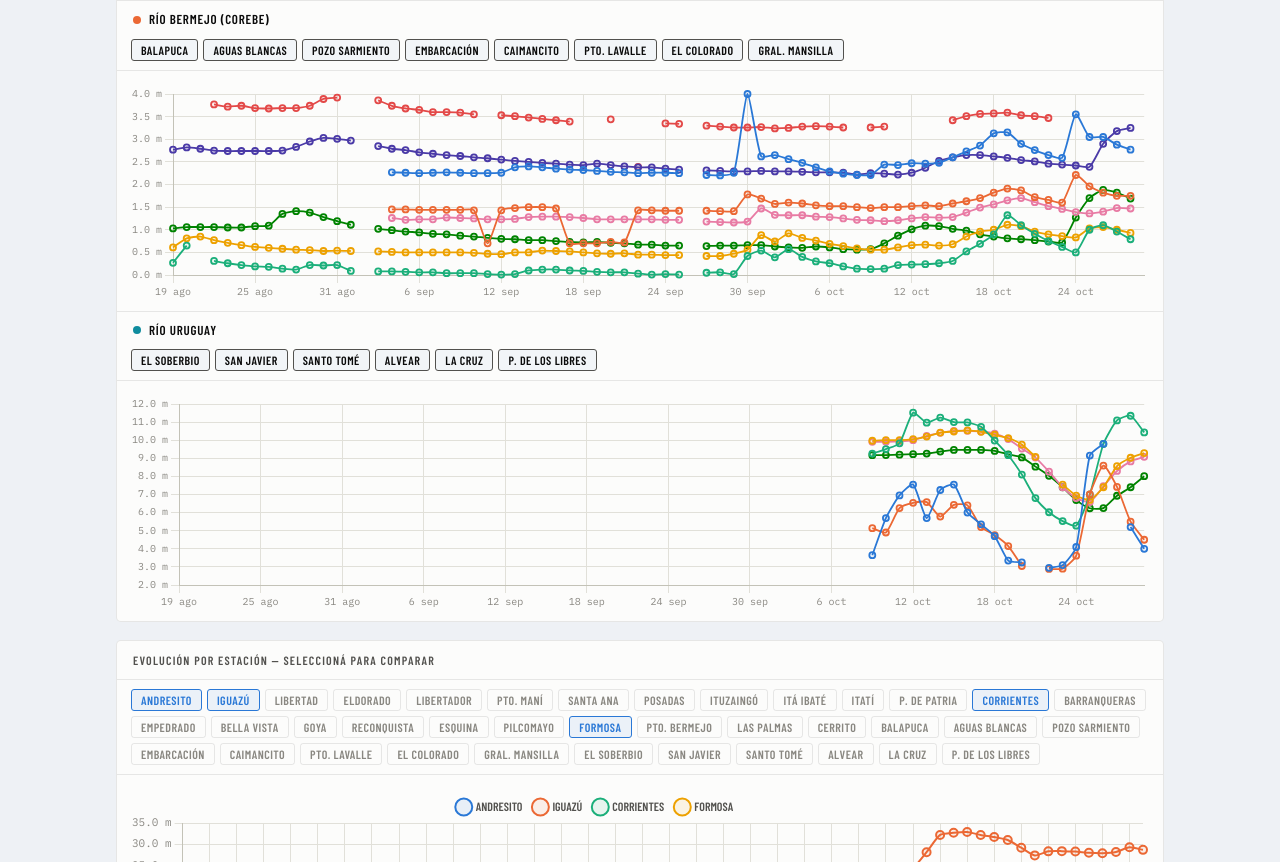
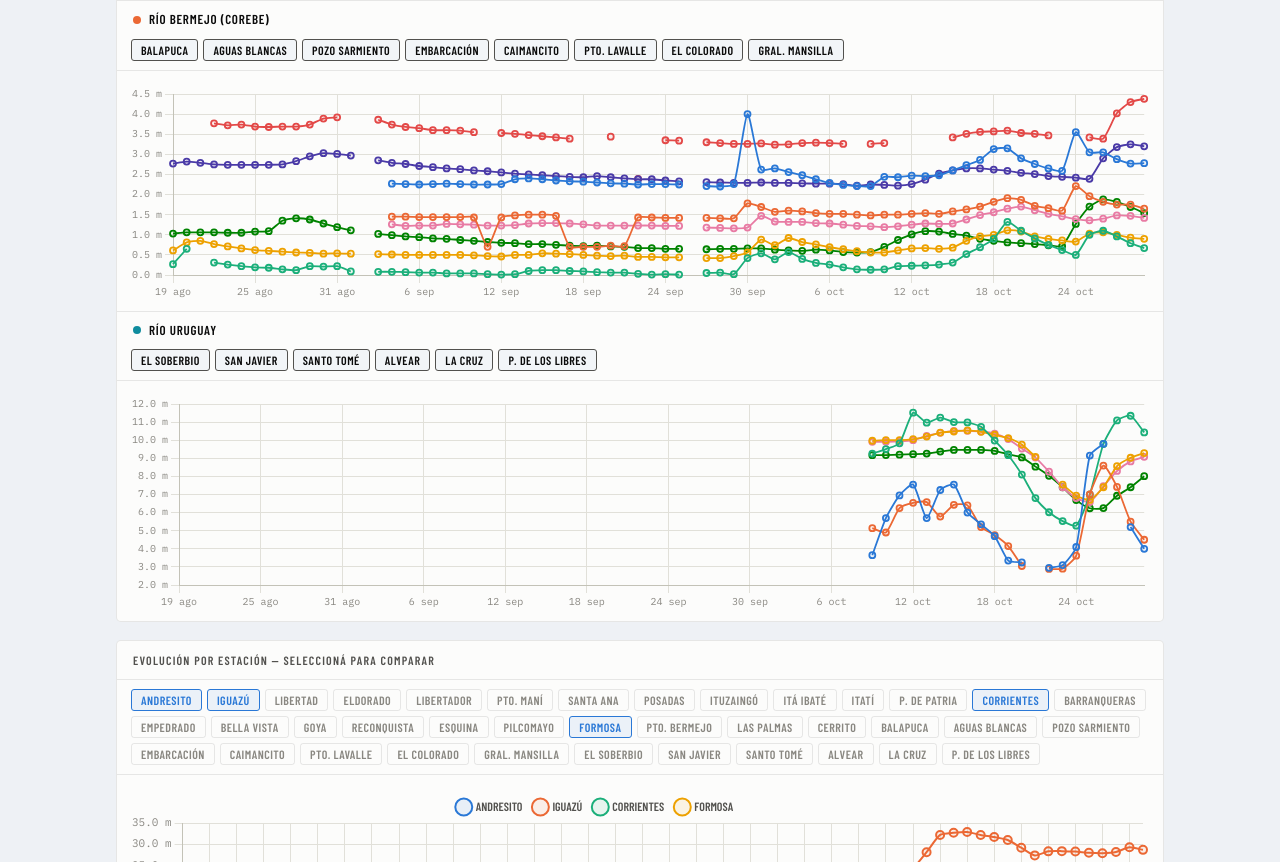
Before and after one commit to ayelenmontserrat-prog/Monitor-H-drico, a plain HTML site: page index.html in a window 1280 px wide. Shown: the part 3137-3999 px from the top of the page. Drawn offline with nearby package versions, Linux system fonts and the light colour scheme.

Commit message:
Monitor Hídrico NEA - 2026-10-29 12:30

```diff
--- a/index.html
+++ b/index.html
@@ -121,14 +121,14 @@ const RIVERS = [
   { id:'bermejo', name:'Río Bermejo (COREBE)', cv:'--bermejo',
     corebe: true,
     stations:[
-      {n:'BALAPUCA',      alerta:null, evacuacion:null, r:[null,null,null,null,null,null,null,null,null,null,null,null,null,null,null,null,2.27,2.26,2.25,2.26,2.27,2.26,2.25,2.25,2.26,2.38,2.4,2.38,2.35,2.33,2.32,2.3,2.28,2.27,2.25,2.26,2.26,2.25,null,2.21,2.2,2.26,4,2.62,2.65,2.56,2.48,2.38,2.29,2.24,2.21,2.21,2.44,2.43,2.47,2.46,2.48,2.6,2.73,2.86,3.13,3.15,2.9,2.76,2.65,2.59,3.55,3.05,3.05,2.88,2.77,null], hmax:13.9},
-      {n:'AGUAS BLANCAS', alerta:null, evacuacion:null, r:[null,null,null,null,null,null,null,null,null,null,null,null,null,null,null,null,1.45,1.45,1.44,1.44,1.44,1.44,1.43,0.7,1.43,1.48,1.5,1.5,1.47,0.7,0.7,0.7,0.73,0.72,1.43,1.43,1.42,1.42,null,1.42,1.41,1.41,1.78,1.69,1.57,1.6,1.58,1.54,1.52,1.52,1.5,1.48,1.5,1.5,1.52,1.54,1.52,1.58,1.63,1.7,1.82,1.91,1.87,1.72,1.66,1.6,2.21,1.96,1.82,1.75,1.75,null], hmax:7.6},
-      {n:'POZO SARMIENTO',alerta:null, evacuacion:null, r:[0.27,0.65,null,0.31,0.26,0.22,0.19,0.18,0.14,0.12,0.22,0.21,0.22,0.09,null,0.08,0.08,0.07,0.06,0.06,0.04,0.04,0.04,0.02,0.01,0.02,0.1,0.12,0.12,0.1,0.09,0.07,0.06,0.06,0.03,0.01,0.02,0.01,null,0.05,0.06,0.02,0.42,0.54,0.39,0.57,0.4,0.3,0.26,0.19,0.14,0.13,0.14,0.22,0.23,0.24,0.26,0.31,0.52,0.69,0.9,1.32,1.1,0.91,0.75,0.62,0.5,1,1.1,0.96,0.79,null], hmax:12.6},
-      {n:'EMBARCACIÓN',   alerta:null, evacuacion:null, r:[0.61,0.81,0.85,0.77,0.71,0.66,0.62,0.6,0.58,0.56,0.55,0.53,0.54,0.53,null,0.52,0.51,0.5,0.5,0.5,0.5,0.5,0.49,0.47,0.46,0.5,0.5,0.54,0.53,0.52,0.5,0.48,0.47,0.48,0.45,0.45,0.44,0.44,null,0.42,0.42,0.47,0.56,0.88,0.74,0.92,0.82,0.76,0.69,0.64,0.59,0.56,0.56,0.61,0.66,0.67,0.65,0.68,0.85,0.96,1,1.11,1.08,0.96,0.9,0.86,0.83,1.03,1.06,1,0.93,null]},
-      {n:'CAIMANCITO',    alerta:null, evacuacion:null, r:[null,null,null,null,null,null,null,null,null,null,null,null,null,null,null,null,1.26,1.22,1.23,1.23,1.27,1.26,1.25,1.23,1.23,1.24,1.28,1.29,1.29,1.28,1.26,1.23,1.23,1.23,1.23,1.23,1.22,1.22,null,1.18,1.17,1.16,1.18,1.47,1.33,1.32,1.32,1.29,1.28,1.25,1.22,1.21,1.19,1.21,1.25,1.28,1.27,1.28,1.38,1.49,1.56,1.65,1.7,1.61,1.52,1.46,1.39,1.36,1.4,1.48,1.47,null], hmax:7.52},
-      {n:'PTO. LAVALLE',  alerta:null, evacuacion:null, r:[1.03,1.06,1.06,1.06,1.05,1.05,1.08,1.09,1.35,1.41,1.38,1.28,1.19,1.11,null,1.02,0.99,0.96,0.94,0.91,0.9,0.87,0.85,0.82,0.8,0.79,0.77,0.77,0.75,0.73,0.72,0.73,0.71,0.7,0.67,0.67,0.65,0.65,null,0.64,0.65,0.65,0.66,0.66,0.63,0.61,0.6,0.63,0.61,0.57,0.56,0.57,0.7,0.87,1.01,1.09,1.08,1.02,0.98,0.9,0.85,0.81,0.79,0.77,0.74,0.72,1.27,1.7,1.88,1.82,1.69,null], hmax:6.5},
-      {n:'EL COLORADO',   alerta:null, evacuacion:null, r:[2.77,2.82,2.79,2.75,2.74,2.74,2.74,2.74,2.75,2.83,2.95,3.03,3.01,2.97,null,2.85,2.79,2.76,2.71,2.68,2.65,2.63,2.6,2.58,2.55,2.52,2.5,2.48,2.46,2.44,2.43,2.46,2.43,2.4,2.38,2.38,2.35,2.33,null,2.31,2.3,2.29,2.29,2.3,2.29,2.29,2.28,2.27,2.27,2.26,2.22,2.25,2.24,2.22,2.26,2.37,2.52,2.6,2.65,2.65,2.62,2.59,2.54,2.51,2.46,2.44,2.42,2.39,2.9,3.18,3.25,null], hmax:8.77},
-      {n:'GRAL. MANSILLA',alerta:null, evacuacion:null, r:[null,null,null,3.77,3.72,3.74,3.69,3.68,3.69,3.69,3.74,3.89,3.92,null,null,3.86,3.74,3.68,3.65,3.6,3.6,3.59,3.55,null,3.53,3.51,3.48,3.45,3.42,3.39,null,null,3.44,null,2.39,null,3.35,3.34,null,3.3,3.28,3.26,3.26,3.27,3.24,3.25,3.28,3.29,3.28,3.26,null,3.26,3.28,null,null,null,null,3.42,3.51,3.56,3.57,3.59,3.53,3.51,3.47,null,null,null,null,null,null,null], hmax:7.55},
+      {n:'BALAPUCA',      alerta:null, evacuacion:null, r:[null,null,null,null,null,null,null,null,null,null,null,null,null,null,null,null,2.27,2.26,2.25,2.26,2.27,2.26,2.25,2.25,2.26,2.38,2.4,2.38,2.35,2.33,2.32,2.3,2.28,2.27,2.25,2.26,2.26,2.25,null,2.21,2.2,2.26,4,2.62,2.65,2.56,2.48,2.38,2.29,2.24,2.21,2.21,2.44,2.43,2.47,2.46,2.48,2.6,2.73,2.86,3.13,3.15,2.9,2.76,2.65,2.59,3.55,3.05,3.05,2.88,2.77,2.78], hmax:13.9},
+      {n:'AGUAS BLANCAS', alerta:null, evacuacion:null, r:[null,null,null,null,null,null,null,null,null,null,null,null,null,null,null,null,1.45,1.45,1.44,1.44,1.44,1.44,1.43,0.7,1.43,1.48,1.5,1.5,1.47,0.7,0.7,0.7,0.73,0.72,1.43,1.43,1.42,1.42,null,1.42,1.41,1.41,1.78,1.69,1.57,1.6,1.58,1.54,1.52,1.52,1.5,1.48,1.5,1.5,1.52,1.54,1.52,1.58,1.63,1.7,1.82,1.91,1.87,1.72,1.66,1.6,2.21,1.96,1.82,1.75,1.75,1.65], hmax:7.6},
+      {n:'POZO SARMIENTO',alerta:null, evacuacion:null, r:[0.27,0.65,null,0.31,0.26,0.22,0.19,0.18,0.14,0.12,0.22,0.21,0.22,0.09,null,0.08,0.08,0.07,0.06,0.06,0.04,0.04,0.04,0.02,0.01,0.02,0.1,0.12,0.12,0.1,0.09,0.07,0.06,0.06,0.03,0.01,0.02,0.01,null,0.05,0.06,0.02,0.42,0.54,0.39,0.57,0.4,0.3,0.26,0.19,0.14,0.13,0.14,0.22,0.23,0.24,0.26,0.31,0.52,0.69,0.9,1.32,1.1,0.91,0.75,0.62,0.5,1,1.1,0.96,0.79,0.67], hmax:12.6},
+      {n:'EMBARCACIÓN',   alerta:null, evacuacion:null, r:[0.61,0.81,0.85,0.77,0.71,0.66,0.62,0.6,0.58,0.56,0.55,0.53,0.54,0.53,null,0.52,0.51,0.5,0.5,0.5,0.5,0.5,0.49,0.47,0.46,0.5,0.5,0.54,0.53,0.52,0.5,0.48,0.47,0.48,0.45,0.45,0.44,0.44,null,0.42,0.42,0.47,0.56,0.88,0.74,0.92,0.82,0.76,0.69,0.64,0.59,0.56,0.56,0.61,0.66,0.67,0.65,0.68,0.85,0.96,1,1.11,1.08,0.96,0.9,0.86,0.83,1.03,1.06,1,0.93,0.9]},
+      {n:'CAIMANCITO',    alerta:null, evacuacion:null, r:[null,null,null,null,null,null,null,null,null,null,null,null,null,null,null,null,1.26,1.22,1.23,1.23,1.27,1.26,1.25,1.23,1.23,1.24,1.28,1.29,1.29,1.28,1.26,1.23,1.23,1.23,1.23,1.23,1.22,1.22,null,1.18,1.17,1.16,1.18,1.47,1.33,1.32,1.32,1.29,1.28,1.25,1.22,1.21,1.19,1.21,1.25,1.28,1.27,1.28,1.38,1.49,1.56,1.65,1.7,1.61,1.52,1.46,1.39,1.36,1.4,1.48,1.47,1.42], hmax:7.52},
+      {n:'PTO. LAVALLE',  alerta:null, evacuacion:null, r:[1.03,1.06,1.06,1.06,1.05,1.05,1.08,1.09,1.35,1.41,1.38,1.28,1.19,1.11,null,1.02,0.99,0.96,0.94,0.91,0.9,0.87,0.85,0.82,0.8,0.79,0.77,0.77,0.75,0.73,0.72,0.73,0.71,0.7,0.67,0.67,0.65,0.65,null,0.64,0.65,0.65,0.66,0.66,0.63,0.61,0.6,0.63,0.61,0.57,0.56,0.57,0.7,0.87,1.01,1.09,1.08,1.02,0.98,0.9,0.85,0.81,0.79,0.77,0.74,0.72,1.27,1.7,1.88,1.82,1.69,1.54], hmax:6.5},
+      {n:'EL COLORADO',   alerta:null, evacuacion:null, r:[2.77,2.82,2.79,2.75,2.74,2.74,2.74,2.74,2.75,2.83,2.95,3.03,3.01,2.97,null,2.85,2.79,2.76,2.71,2.68,2.65,2.63,2.6,2.58,2.55,2.52,2.5,2.48,2.46,2.44,2.43,2.46,2.43,2.4,2.38,2.38,2.35,2.33,null,2.31,2.3,2.29,2.29,2.3,2.29,2.29,2.28,2.27,2.27,2.26,2.22,2.25,2.24,2.22,2.26,2.37,2.52,2.6,2.65,2.65,2.62,2.59,2.54,2.51,2.46,2.44,2.42,2.39,2.9,3.18,3.25,3.2], hmax:8.77},
+      {n:'GRAL. MANSILLA',alerta:null, evacuacion:null, r:[null,null,null,3.77,3.72,3.74,3.69,3.68,3.69,3.69,3.74,3.89,3.92,null,null,3.86,3.74,3.68,3.65,3.6,3.6,3.59,3.55,null,3.53,3.51,3.48,3.45,3.42,3.39,null,null,3.44,null,2.39,null,3.35,3.34,null,3.3,3.28,3.26,3.26,3.27,3.24,3.25,3.28,3.29,3.28,3.26,null,3.26,3.28,null,null,null,null,3.42,3.51,3.56,3.57,3.59,3.53,3.51,3.47,null,null,3.42,3.39,4.02,4.3,4.38], hmax:7.55},
     ]
   },
   { id:'uruguay', name:'Río Uruguay', cv:'--uruguay',
```
